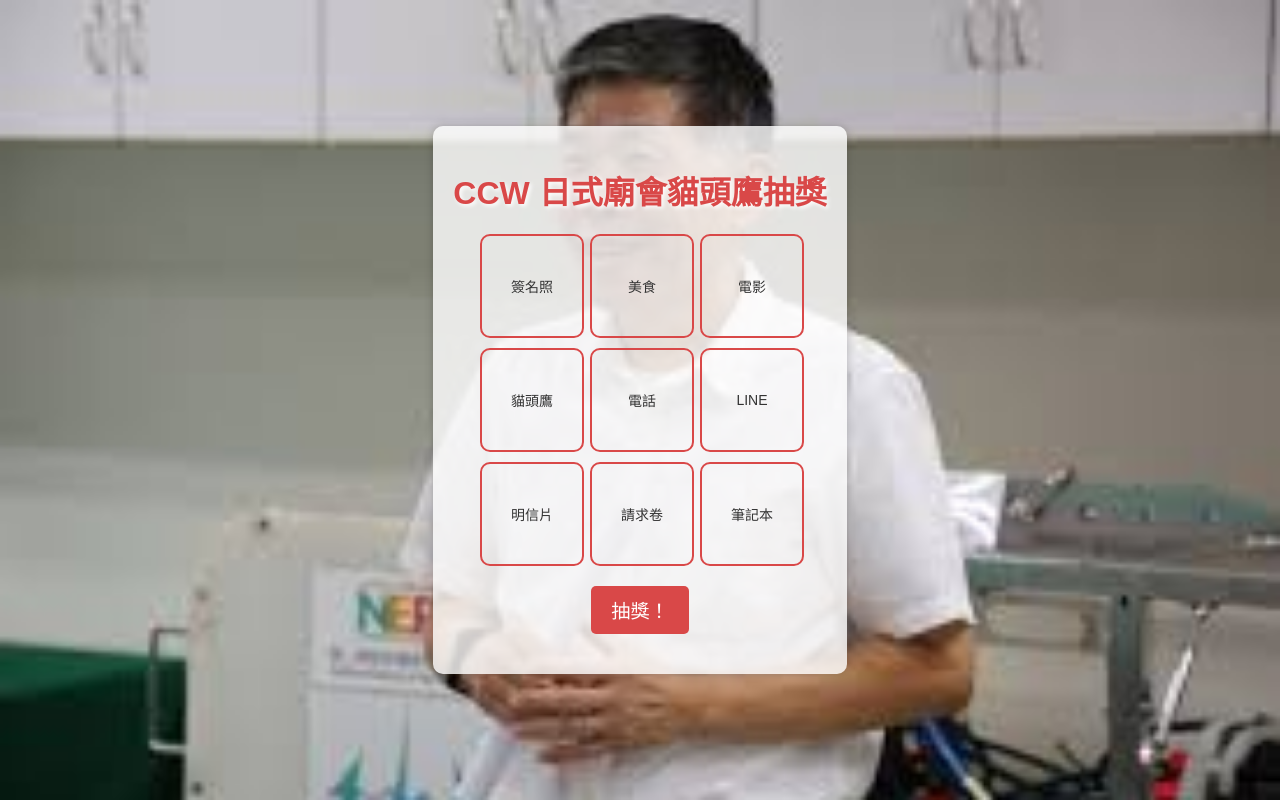
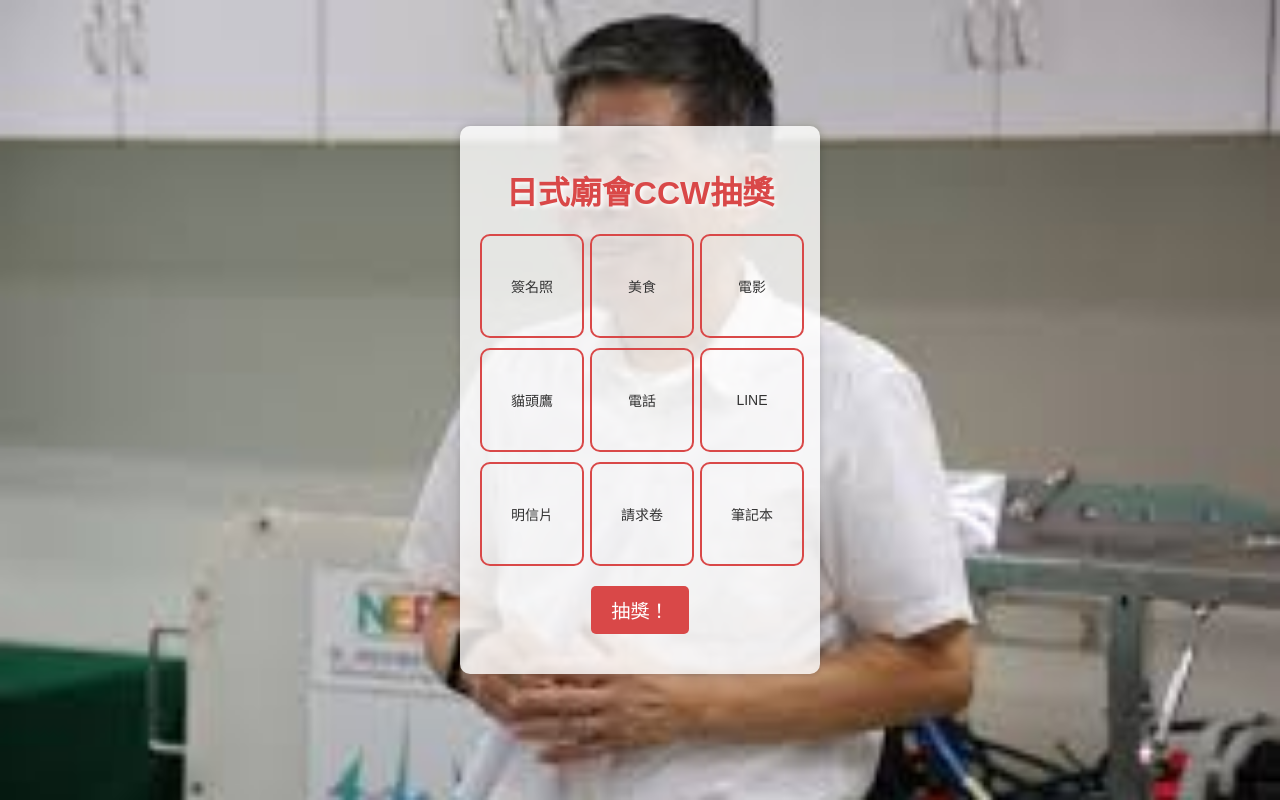
Before and after one commit to enhun/ccw-lottery, a plain HTML site: page index.html in a window 1280 px wide. Drawn offline with Linux system fonts and the light colour scheme.

Commit message:
Update index.html

```diff
--- a/index.html
+++ b/index.html
@@ -3,12 +3,12 @@
 <head>
     <meta charset="UTF-8">
     <meta name="viewport" content="width=device-width, initial-scale=1.0">
-    <title>CCW 日式廟會CCW抽獎</title>
+    <title>日式廟會CCW抽獎</title>
     <link rel="stylesheet" href="style.css">
 </head>
 <body>
     <div class="container">
-        <h1>CCW 日式廟會貓頭鷹抽獎</h1>
+        <h1>日式廟會CCW抽獎</h1>
         <div class="grid">
             <div class="cell" id="cell-1" data-prize="CCW帥氣簽名照一張">簽名照</div>
             <div class="cell" id="cell-2" data-prize="和CCW享受美食一張">美食</div>
```
